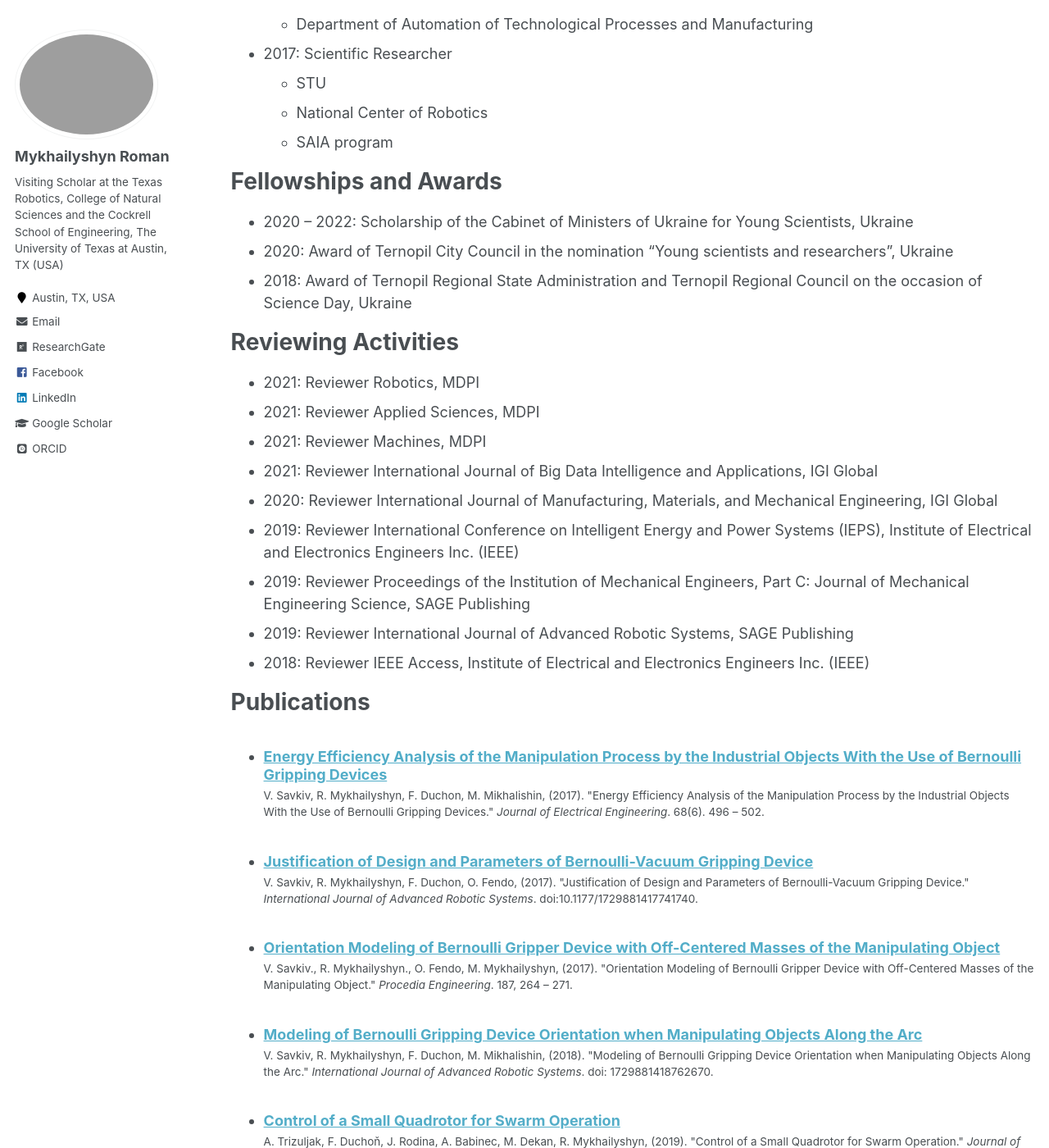
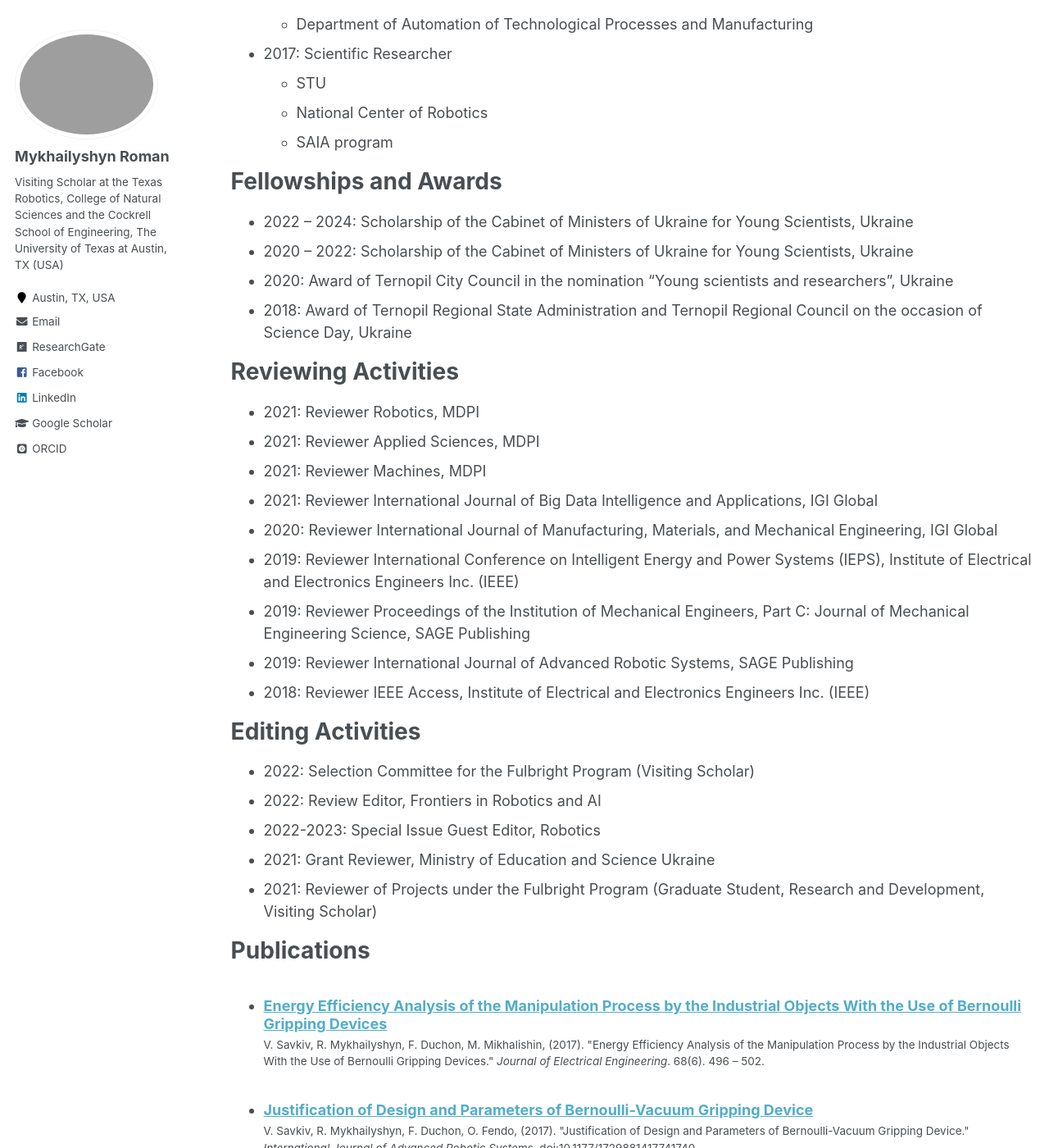
Before and after one commit to RomanMykhailyshyn/RomanMykhailyshyn.github.io, a Jekyll site: the page built from _pages/cv.md, in a window 1280 px wide and 1400 px high, scrolled down 1103 px. Shown: the whole window at 82% size. Built offline with Jekyll 4.4.1, drawn with Linux system fonts in a browser that asks for light colours; some web fonts are replaced; some of the changed text lies outside the part shown.

Commit message:
Update cv.md

```diff
--- a/_pages/cv.md
+++ b/_pages/cv.md
@@ -50,6 +50,7 @@ Work experience
 
 Fellowships and Awards
 ======
+* 2022 – 2024: Scholarship of the Cabinet of Ministers of Ukraine for Young Scientists, Ukraine
 * 2020 – 2022: Scholarship of the Cabinet of Ministers of Ukraine for Young Scientists, Ukraine
 * 2020:        Award of Ternopil City Council in the nomination "Young scientists and researchers", Ukraine
 * 2018:        Award of Ternopil Regional State Administration and Ternopil Regional Council on the occasion of Science Day, Ukraine
@@ -65,6 +66,17 @@ Reviewing Activities
 * 2019: Reviewer Proceedings of the Institution of Mechanical Engineers, Part C: Journal of Mechanical Engineering Science, SAGE Publishing
 * 2019: Reviewer International Journal of Advanced Robotic Systems, SAGE Publishing
 * 2018: Reviewer IEEE Access, Institute of Electrical and Electronics Engineers Inc. (IEEE)
+
+Editing Activities
+======
+* 2022:  Selection Committee for the Fulbright Program (Visiting Scholar)
+* 2022: Review Editor, Frontiers in Robotics and AI
+* 2022-2023:   Special Issue Guest Editor, Robotics
+* 2021:  Grant Reviewer, Ministry of Education and Science Ukraine
+* 2021:  Reviewer of Projects under the Fulbright Program (Graduate Student, Research and Development, Visiting Scholar)
+
+
+
 
 Publications
 ======
```
Also changed, not shown: other parts of _pages/cv.md (+1 -1 lines).
